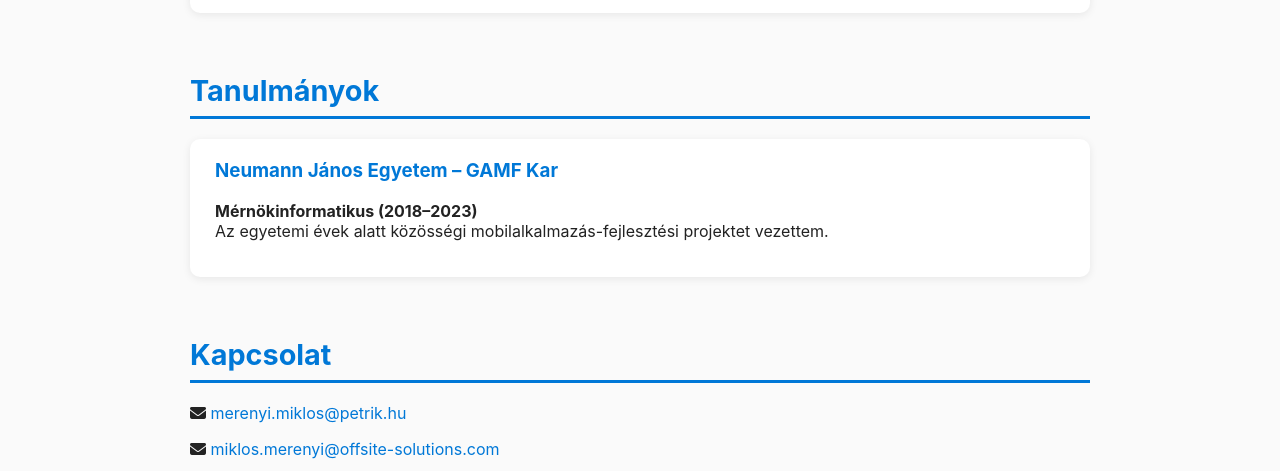
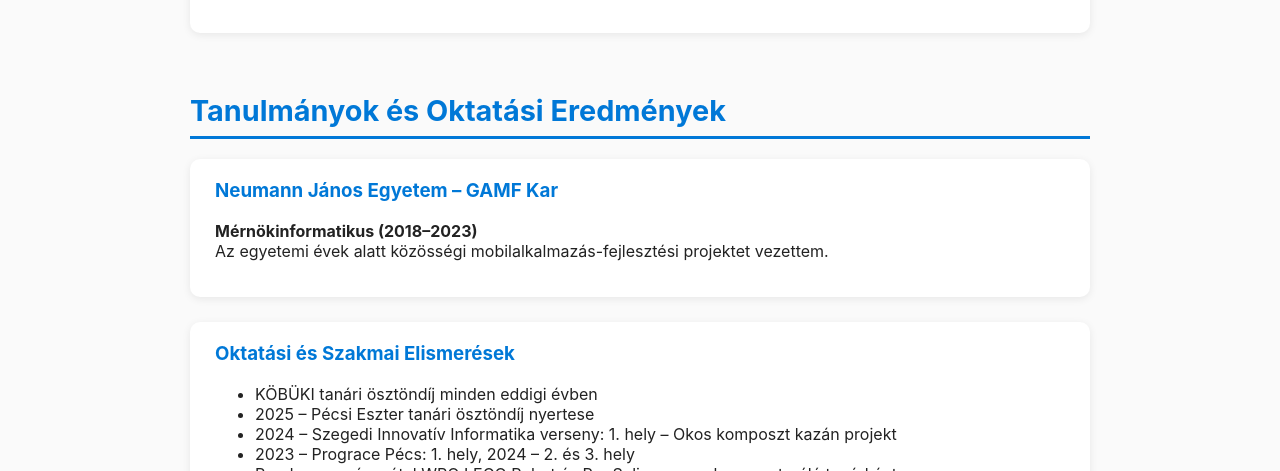
Before and after one commit to merenyimiklos/merenyimiklos.github.io, a plain HTML site: page index.html in a window 1280 px wide. Shown: the part 1698-2169 px from the top of the page. Drawn offline with Linux system fonts and the light colour scheme.

Commit message:
Update index.html

```diff
--- a/index.html
+++ b/index.html
@@ -59,6 +59,7 @@
       <div class="skill"><i class="fa-brands fa-flutter"></i> Flutter</div>
       <div class="skill"><i class="fa-solid fa-code"></i> C# / WPF</div>
       <div class="skill"><i class="fa-brands fa-python"></i> Python</div>
+      <div class="skill"><i class="fa-brands fa-angular"></i> Angular</div>
       <div class="skill"><i class="fa-brands fa-github"></i> Git & GitHub</div>
       <div class="skill"><i class="fa-solid fa-microchip"></i> IoT / Raspberry Pi / Home Assistant</div>
     </div>
@@ -69,7 +70,7 @@
     <div class="job">
       <h3>Offsite Solutions Informatikai Szolgáltató Kft.</h3>
       <p><strong>Szoftverfejlesztő</strong> | 2022 – jelenleg</p>
-      <p>Részt veszek a GreenGo mobilalkalmazás fejlesztésében, valamint webes projekteken a Vodafone számára. Főbb technológiák: Kotlin, Compose, REST API, GitLab CI/CD.</p>
+      <p>Részt veszek a GreenGo mobilalkalmazás fejlesztésében, a MÁV alkalmazás fejlesztésében, valamint webes projekteken a Vodafone számára Angular keretrendszerrel. Főbb technológiák: Kotlin, Compose, REST API, GitLab CI/CD, Angular.</p>
     </div>
     <div class="job">
       <h3>BMSZC Petrik Lajos Két Tanítási Nyelvű Technikum</h3>
@@ -91,10 +92,20 @@
   </section>
 
   <section id="education">
-    <h2>Tanulmányok</h2>
+    <h2>Tanulmányok és Oktatási Eredmények</h2>
     <div class="study">
       <h3>Neumann János Egyetem – GAMF Kar</h3>
       <p><strong>Mérnökinformatikus (2018–2023)</strong><br>Az egyetemi évek alatt közösségi mobilalkalmazás-fejlesztési projektet vezettem.</p>
+    </div>
+    <div class="study">
+      <h3>Oktatási és Szakmai Elismerések</h3>
+      <ul>
+        <li>KÖBÜKI tanári ösztöndíj minden eddigi évben</li>
+        <li>2025 – Pécsi Eszter tanári ösztöndíj nyertese</li>
+        <li>2024 – Szegedi Innovatív Informatika verseny: 1. hely – Okos komposzt kazán projekt</li>
+        <li>2023 – Prograce Pécs: 1. hely, 2024 – 2. és 3. hely</li>
+        <li>Rendszeres részvétel WRO LEGO Robot és Pro Suli versenyeken mentoráló tanárként</li>
+      </ul>
     </div>
   </section>
 
```
